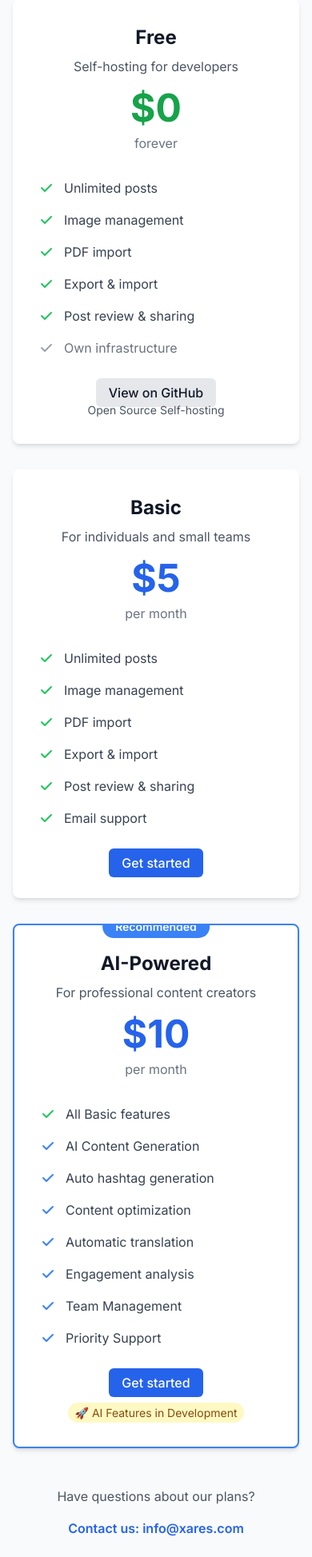
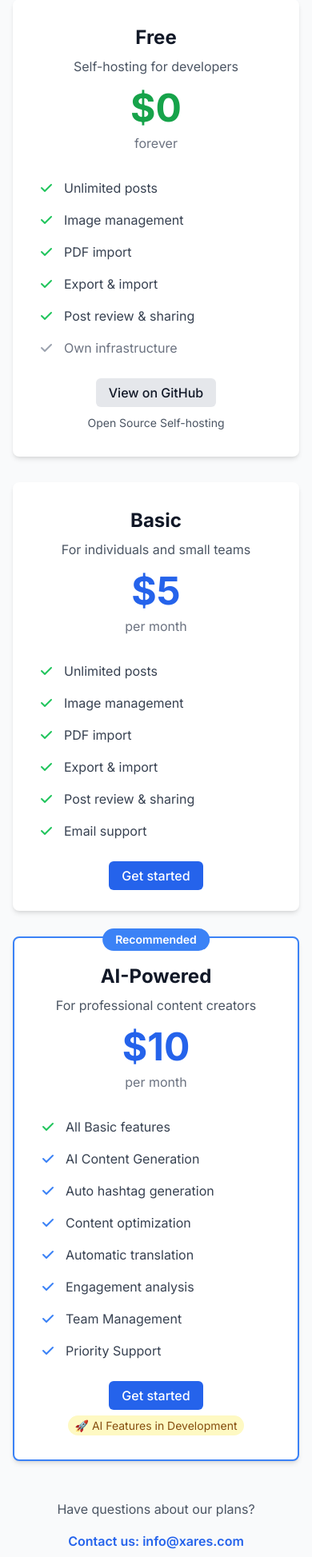
Before and after one commit to DG1001/PostForge, a Flask app: page / in a window 390 px wide. Shown: the part 2778-4725 px from the top of the page at 80% size. Run offline with Flask 3, Linux system fonts and the light colour scheme; some libraries are stand-ins or nearby versions.

Commit message:
fix(css): update card overflow and add new top utility classes
Updated the `.card` class to change the overflow property from hidden to visible, allowing for better content visibility. Additionally, introduced two new utility classes for positioning elements: `.-top-6` and `.-top-1`, which provide more flexible vertical alignment options in the layout. Adjusted margin-top on the description paragraph in landing.html for improved spacing consistency. These changes enhance UI responsiveness and maintainability.

```diff
--- a/app/static/css/app.css
+++ b/app/static/css/app.css
@@ -942,7 +942,7 @@ select {
 }
 
 .card {
-  overflow: hidden;
+  overflow: visible;
   border-radius: 0.5rem;
   --tw-bg-opacity: 1;
   background-color: rgb(255 255 255 / var(--tw-bg-opacity, 1));
@@ -1116,6 +1116,14 @@ select {
   top: -0.75rem;
 }
 
+.-top-6 {
+  top: -1.5rem;
+}
+
+.-top-1 {
+  top: -0.25rem;
+}
+
 .z-50 {
   z-index: 50;
 }
--- a/app/templates/main/landing.html
+++ b/app/templates/main/landing.html
@@ -198,7 +198,7 @@
                     <a href="https://github.com/DG1001/PostForge" target="_blank" class="btn-secondary w-full mb-6">
                         {{ _('View on GitHub') }}
                     </a>
-                    <p class="text-sm text-gray-600">
+                    <p class="text-sm text-gray-600 mt-4">
                         {{ _('Open Source Self-hosting') }}
                     </p>
                 </div>
```
